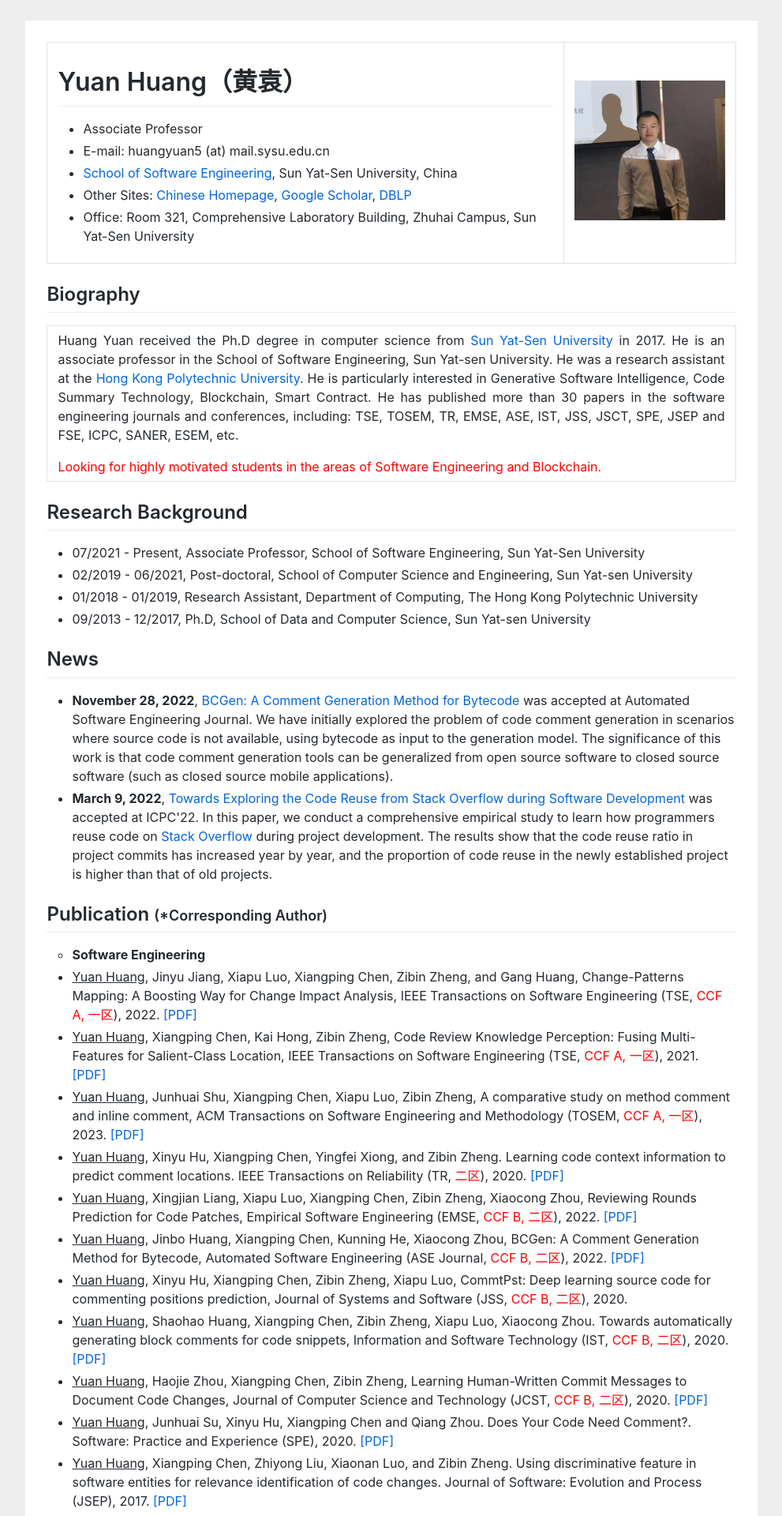
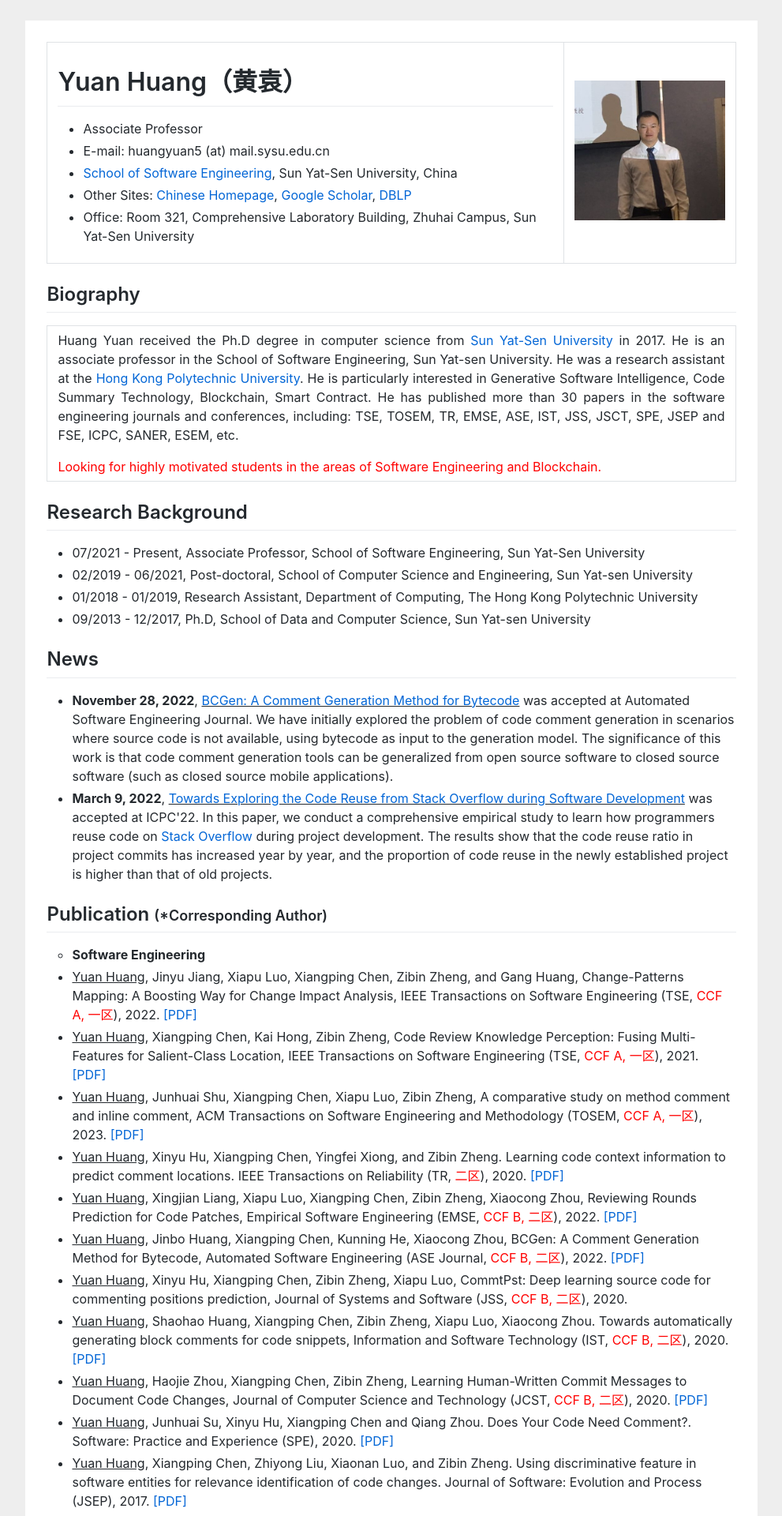
Before and after one commit to huangyuan-hy/huangyuan-hy.github.io, a Jekyll site: the page index.html, which Jekyll copies as it is, in a window 1280 px wide. Shown: the top 1920 px of the page at 79% size, without its empty margins (144-1135 px from the left). Built offline with Jekyll 4.4.1, drawn with Linux system fonts in a browser that asks for light colours.

```diff
--- a/index.html
+++ b/index.html
@@ -81,11 +81,11 @@ gtag('config', 'UA-158965281-1');
 
 				<h2>News</h2>
 					<ul>
-						<li><b>November 28, 2022</b>,  <a href="https://link.springer.com/article/10.1007/s10515-022-00374-6">BCGen: A Comment Generation Method for Bytecode</a> was accepted at Automated Software Engineering Journal. We have initially
+						<li><b>November 28, 2022</b>,  <u><a href="https://link.springer.com/article/10.1007/s10515-022-00374-6">BCGen: A Comment Generation Method for Bytecode</a></u> was accepted at Automated Software Engineering Journal. We have initially
 							explored the problem of code comment generation in scenarios where source code is not available, using bytecode as input to the generation model. The significance of this work is that code comment generation tools can be
 							generalized from open source software to closed source software (such as closed source mobile applications).</li>
 
-						<li><b>March 9, 2022</b>,  <a href="https://arxiv.org/pdf/2204.12711.pdf">Towards Exploring the Code Reuse from Stack Overflow during Software Development</a> was accepted at ICPC'22. In this paper, we conduct a comprehensive
+						<li><b>March 9, 2022</b>,  <u><a href="https://arxiv.org/pdf/2204.12711.pdf">Towards Exploring the Code Reuse from Stack Overflow during Software Development</a></u> was accepted at ICPC'22. In this paper, we conduct a comprehensive
 empirical study to learn how programmers reuse code on <a href="https://stackoverflow.com/">Stack Overflow</a> during project development. The results show that the code reuse ratio in project commits has increased year by year, and the proportion of code reuse in the
 newly established project is higher than that of old projects. </li>
 					</ul>
```
